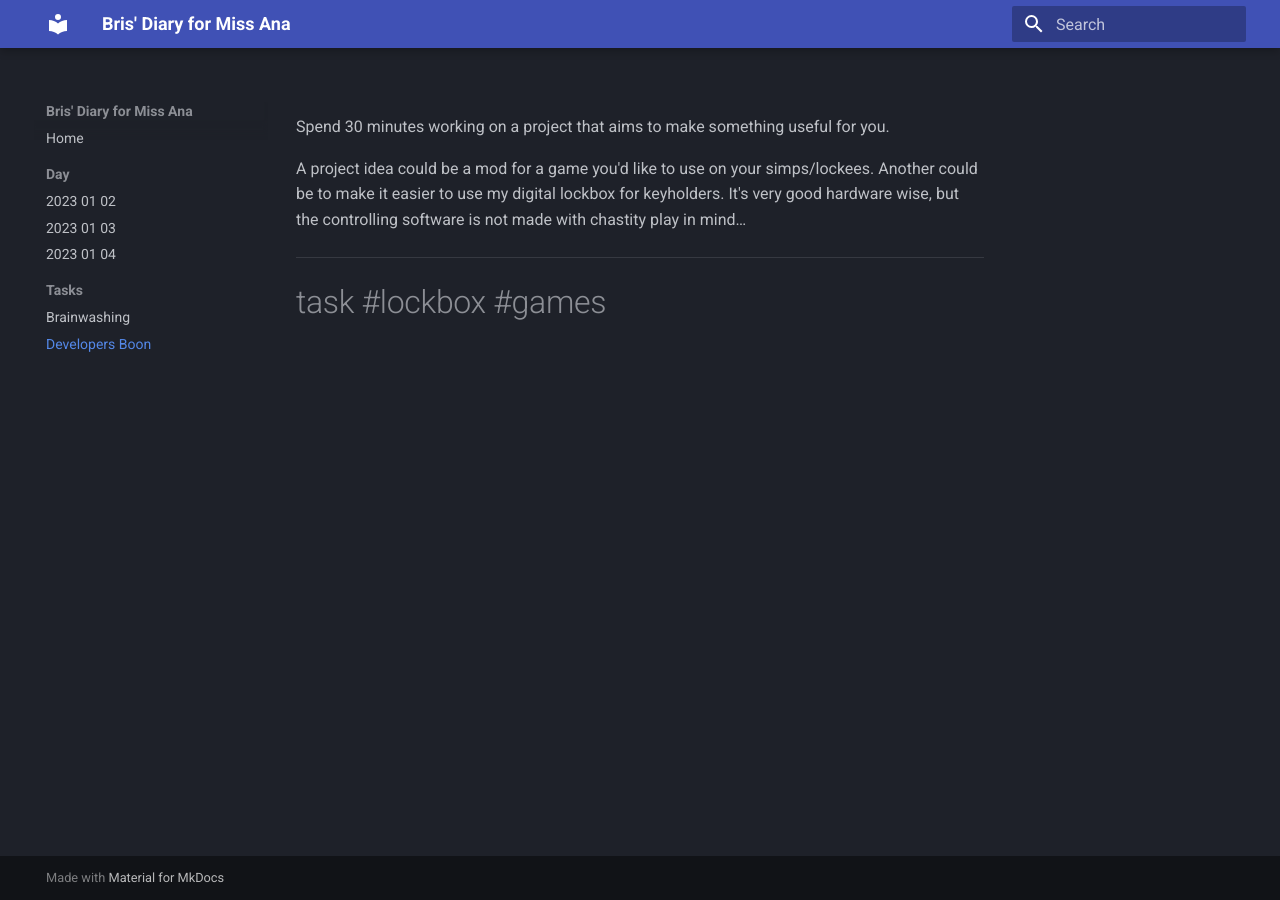
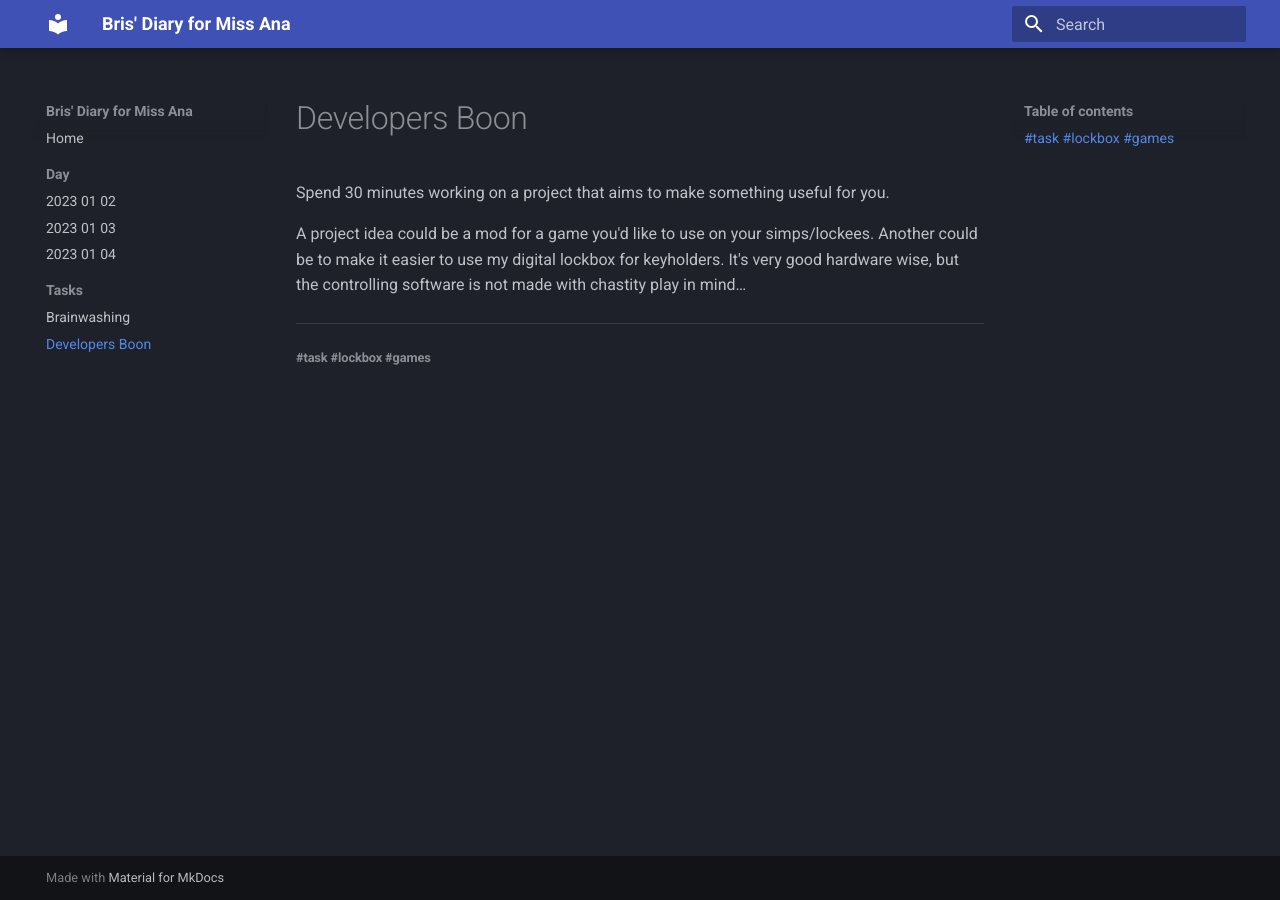
Before and after one commit to bris00/DFMA, an MkDocs documentation site: the page built from diary/Tasks/Developers Boon.md, in a window 1280 px wide. Built offline with MkDocs 1.6.1 and Material for MkDocs 9.7.7, drawn with Linux system fonts in a browser that asks for light colours.

Commit message:
vault backup: 2023-01-05 20:55:10
Affected files:
diary/Tasks/Developers Boon.md

```diff
--- a/diary/Tasks/Developers Boon.md
+++ b/diary/Tasks/Developers Boon.md
@@ -5,4 +5,4 @@ Spend 30 minutes working on a project that aims to make something useful for you
 A project idea could be a mod for a game you'd like to use on your simps/lockees. Another could be to make it easier to use my digital lockbox for keyholders. It's very good hardware wise, but the controlling software is not made with chastity play in mind…
 
 -------
-#task #lockbox #games
+###### #task #lockbox #games
```
